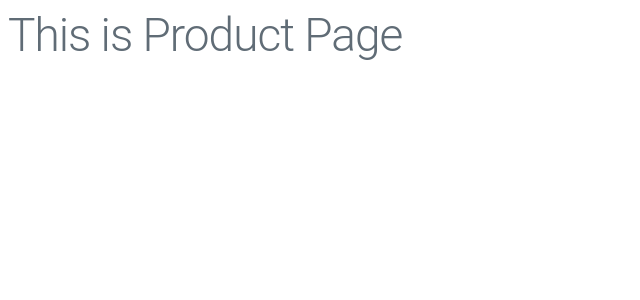
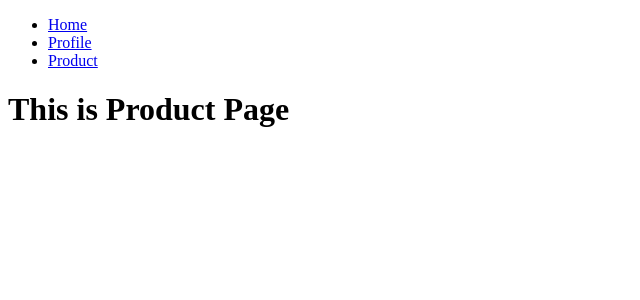
Before and after one commit to codersadikbd/reactapp, a React (Vite) app: page /Product in a window 1280 px wide. Shown: the top 300 px of the page, without its empty margins (0-640 px from the left). Built offline with nearby package versions, Linux system fonts and the light colour scheme.

Commit message:
feat: add Menu component and integrate it into Home, Product, and Profile pages; create style.css for item styling

```diff
--- /dev/null
+++ b/src/assets/css/style.css
@@ -0,0 +1,6 @@
+.active-item {
+  color: green;
+}
+.pending-item {
+  color: red;
+}
--- a/src/componenet/Hero.jsx
+++ /dev/null
@@ -1,5 +0,0 @@
-const Hero = () => {
-  return <div></div>;
-};
-
-export default Hero;
--- /dev/null
+++ b/src/componenet/Menu.jsx
@@ -0,0 +1,22 @@
+import React from "react";
+import { NavLink } from "react-router-dom";
+
+const Menu = () => {
+  return (
+    <div>
+      <ul>
+        <li>
+          <NavLink to="/">Home</NavLink>
+        </li>
+        <li>
+          <NavLink to="/profile">Profile</NavLink>
+        </li>
+        <li>
+          <NavLink to="/product">Product</NavLink>
+        </li>
+      </ul>
+    </div>
+  );
+};
+
+export default Menu;
--- a/src/main.jsx
+++ b/src/main.jsx
@@ -1,7 +1,7 @@
 import { StrictMode } from "react";
 import { createRoot } from "react-dom/client";
 import App from "./App";
-import "milligram/dist/milligram.min.css";
+import "./assets/css/style.css";
 
 createRoot(document.getElementById("root")).render(
   <StrictMode>
--- a/src/pages/HomePage.jsx
+++ b/src/pages/HomePage.jsx
@@ -1,8 +1,10 @@
 import React from "react";
+import Menu from "../componenet/Menu";
 
 const HomePage = () => {
   return (
     <div>
+      <Menu />
       <h1>This is Home Page</h1>
     </div>
   );
--- a/src/pages/ProductPage.jsx
+++ b/src/pages/ProductPage.jsx
@@ -1,8 +1,9 @@
 import React from "react";
-
+import Menu from "../componenet/Menu";
 const ProductPage = () => {
   return (
     <div>
+      <Menu />
       <h1>This is Product Page</h1>
     </div>
   );
--- a/src/pages/ProfilePage.jsx
+++ b/src/pages/ProfilePage.jsx
@@ -1,8 +1,10 @@
 import React from "react";
+import Menu from "../componenet/Menu";
 
 const ProfilePage = () => {
   return (
     <div>
+      <Menu />
       <h1>This is Profile Page</h1>
     </div>
   );
```
